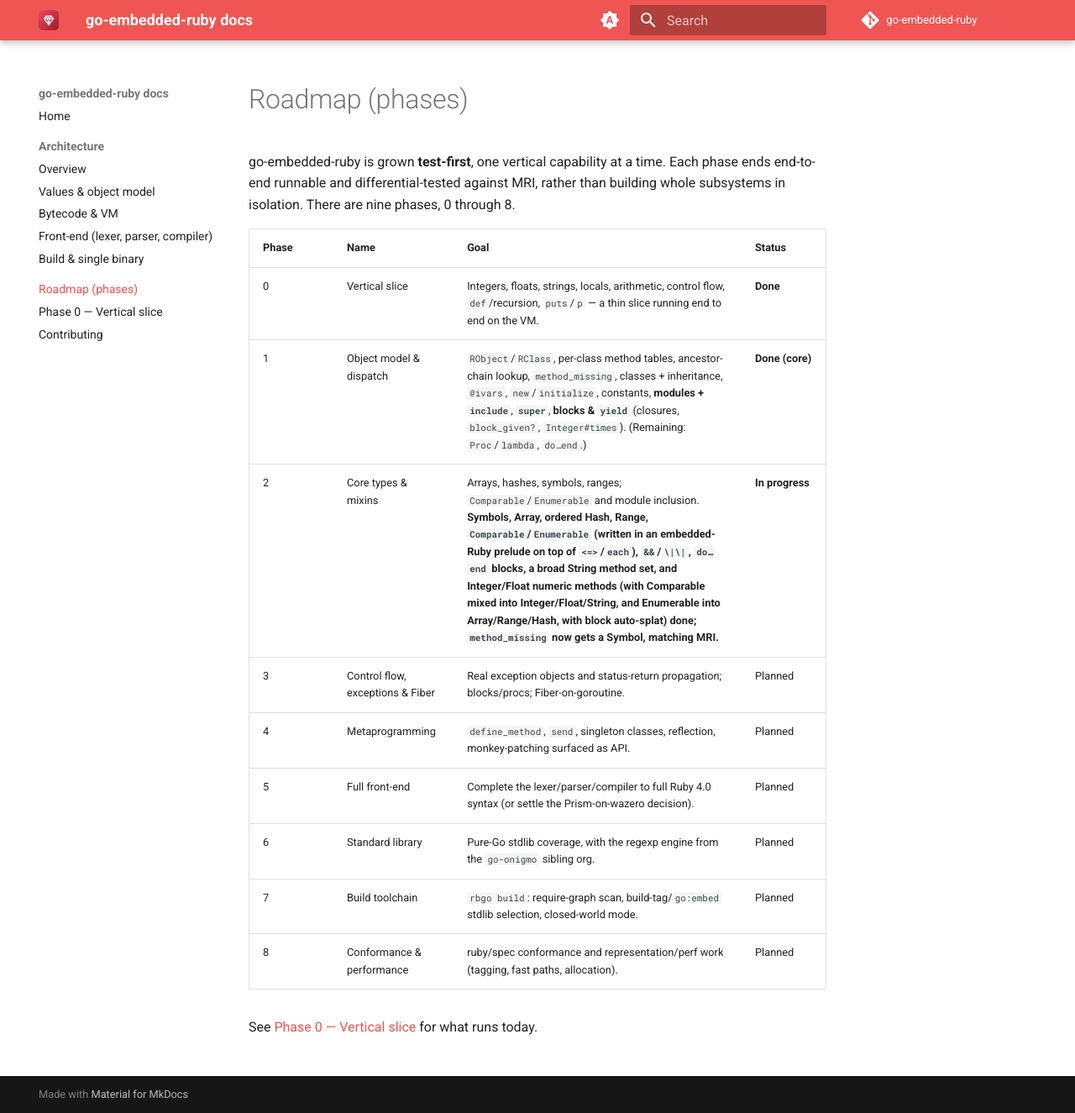
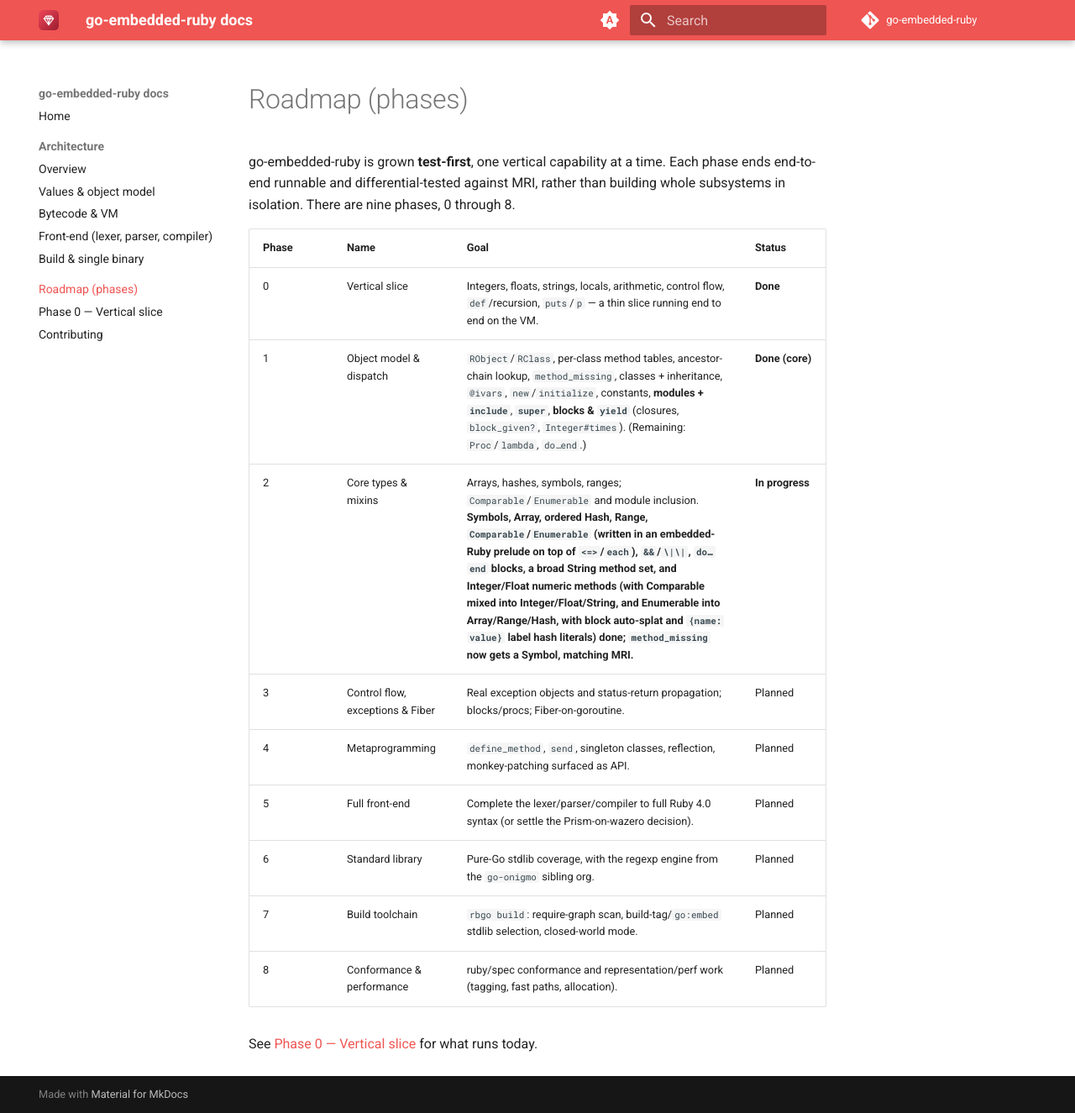
Before and after one commit to go-embedded-ruby/docs, an MkDocs documentation site: the page built from docs/roadmap.md, in a window 1280 px wide and 1325 px high. Shown: the whole window at 84% size. Built offline with MkDocs 1.6.1 and Material for MkDocs 9.7.7, drawn with Linux system fonts in a browser that asks for light colours; the version menu is left out.

Commit message:
docs(roadmap): record label hash literals
Co-Authored-By: Claude Opus 4.8 (1M context) <noreply@anthropic.com>

```diff
--- a/docs/roadmap.md
+++ b/docs/roadmap.md
@@ -8,7 +8,7 @@ building whole subsystems in isolation. There are nine phases, 0 through 8.
 | --- | --- | --- | --- |
 | 0 | Vertical slice | Integers, floats, strings, locals, arithmetic, control flow, `def`/recursion, `puts`/`p` — a thin slice running end to end on the VM. | **Done** |
 | 1 | Object model & dispatch | `RObject`/`RClass`, per-class method tables, ancestor-chain lookup, `method_missing`, classes + inheritance, `@ivars`, `new`/`initialize`, constants, **modules + `include`**, **`super`**, **blocks & `yield`** (closures, `block_given?`, `Integer#times`). (Remaining: `Proc`/`lambda`, `do…end`.) | **Done (core)** |
-| 2 | Core types & mixins | Arrays, hashes, symbols, ranges; `Comparable`/`Enumerable` and module inclusion. **Symbols, Array, ordered Hash, Range, `Comparable`/`Enumerable` (written in an embedded-Ruby prelude on top of `<=>`/`each`), `&&`/`\|\|`, `do…end` blocks, a broad String method set, and Integer/Float numeric methods (with Comparable mixed into Integer/Float/String, and Enumerable into Array/Range/Hash, with block auto-splat) done; `method_missing` now gets a Symbol, matching MRI.** | **In progress** |
+| 2 | Core types & mixins | Arrays, hashes, symbols, ranges; `Comparable`/`Enumerable` and module inclusion. **Symbols, Array, ordered Hash, Range, `Comparable`/`Enumerable` (written in an embedded-Ruby prelude on top of `<=>`/`each`), `&&`/`\|\|`, `do…end` blocks, a broad String method set, and Integer/Float numeric methods (with Comparable mixed into Integer/Float/String, and Enumerable into Array/Range/Hash, with block auto-splat and `{name: value}` label hash literals) done; `method_missing` now gets a Symbol, matching MRI.** | **In progress** |
 | 3 | Control flow, exceptions & Fiber | Real exception objects and status-return propagation; blocks/procs; Fiber-on-goroutine. | Planned |
 | 4 | Metaprogramming | `define_method`, `send`, singleton classes, reflection, monkey-patching surfaced as API. | Planned |
 | 5 | Full front-end | Complete the lexer/parser/compiler to full Ruby 4.0 syntax (or settle the Prism-on-wazero decision). | Planned |
```
